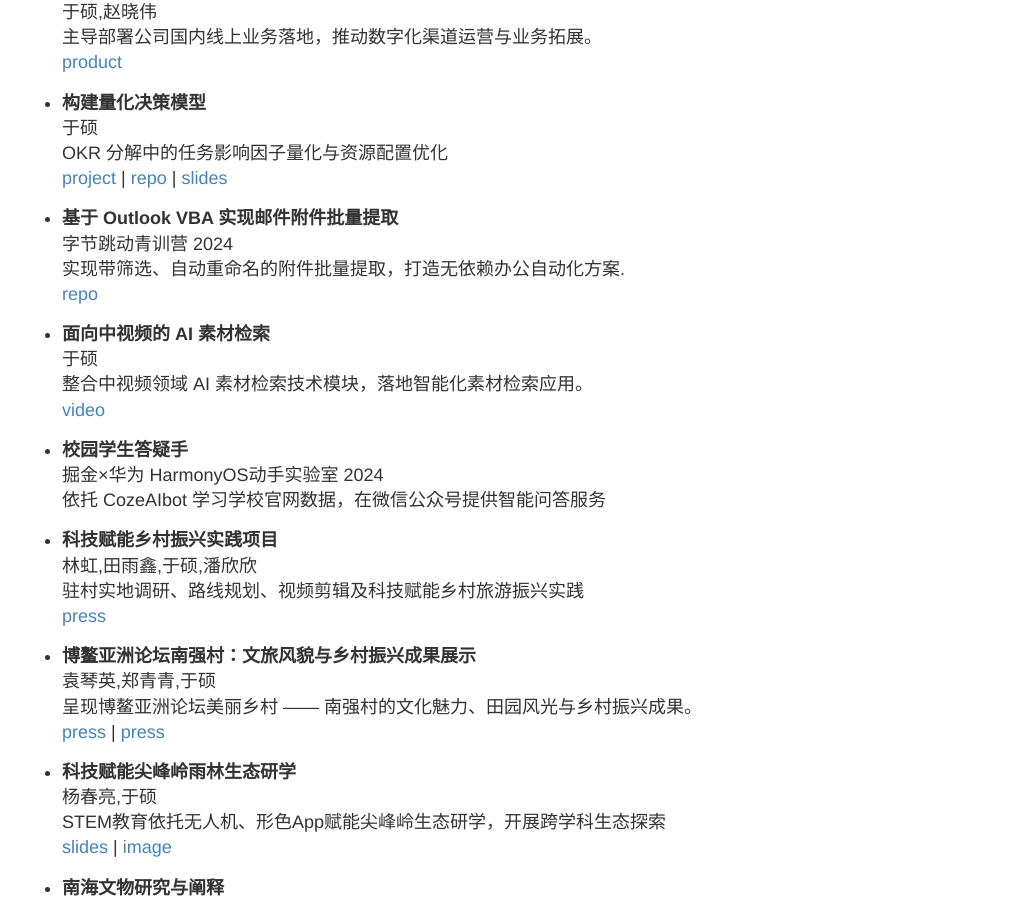
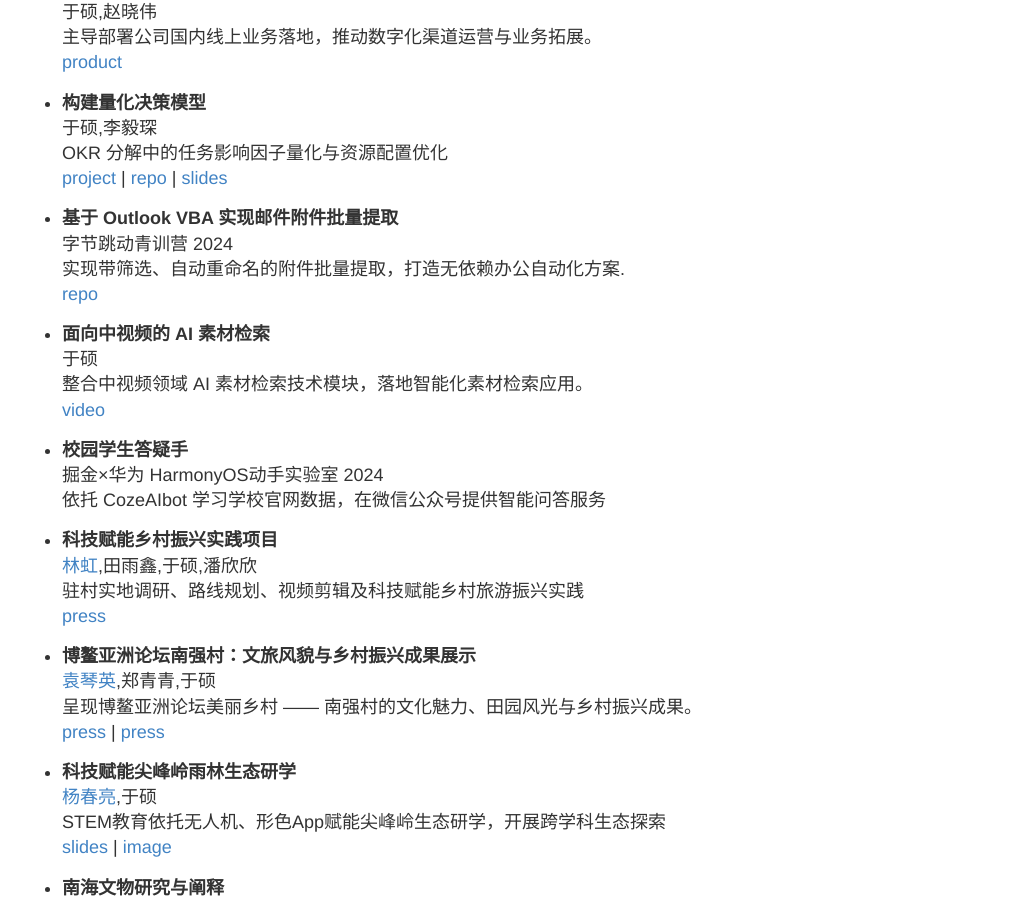
Before and after one commit to zheng-qinghe/zheng-qinghe.github.io, a Jekyll site: the page built from index.md, in a window 1280 px wide. Shown: the part 761-1659 px from the top of the page, without its empty margins (128-1151 px from the left). Built offline with Jekyll 4.4.1, drawn with Linux system fonts in a browser that asks for light colours; part of the change alters nothing that is shown.

```diff
--- a/index.md
+++ b/index.md
@@ -42,7 +42,7 @@ permalink: /index.html
     [product](https://zheng-qinghe.github.io/lanzuo-auto-parts/index.html)
 
 - **构建量化决策模型** <br>
-于硕<br>
+于硕,李毅琛<br>
   OKR 分解中的任务影响因子量化与资源配置优化<br>
    [project](https://zheng-qinghe.github.io/QuantDecision/) |
    [repo](https://github.com/zheng-qinghe/QuantDecision) |
@@ -63,18 +63,18 @@ permalink: /index.html
   依托 CozeAIbot 学习学校官网数据，在微信公众号提供智能问答服务<br>
 
  - **科技赋能乡村振兴实践项目** <br>
- 林虹,田雨鑫,于硕,潘欣欣<br>
+ [林虹](https://fltd.hncst.edu.cn/2022_09/25_11/content-51759.html),田雨鑫,于硕,潘欣欣<br>
   驻村实地调研、路线规划、视频剪辑及科技赋能乡村旅游振兴实践 <br>
     [press](https://mp.weixin.qq.com/s/Lx24q5MZQ7oOgHxATFKskw)
 
 - **博鳌亚洲论坛南强村：文旅风貌与乡村振兴成果展示** <br>
- 袁琴英,郑青青,于硕 <br>
+ [袁琴英](https://fltd.hncst.edu.cn/2024_09/19_23/content-35777.html),郑青青,于硕 <br>
  呈现博鳌亚洲论坛美丽乡村 —— 南强村的文化魅力、田园风光与乡村振兴成果。 <br>
     [press](https://mp.weixin.qq.com/s/OQldxExABvQafIgtdkrMKQ) |
     [press](https://paper.people.com.cn/rmrbhwb/html/2023-03/27/content_25972178.htm)
 
  - **科技赋能尖峰岭雨林生态研学** <br>
-杨春亮,于硕<br>
+[杨春亮](https://fltd.hncst.edu.cn/2024_09/19_21/content-35780.html),于硕<br>
   STEM教育依托无人机、形色App赋能尖峰岭生态研学，开展跨学科生态探索<br>
     [slides](https://zheng-qinghe.github.io/slides/研学课程展示汇报.pdf) |
     [image](https://zheng-qinghe.github.io/images/Jianfengling, Hainan Tropical Rainforest National Park.png)
```
